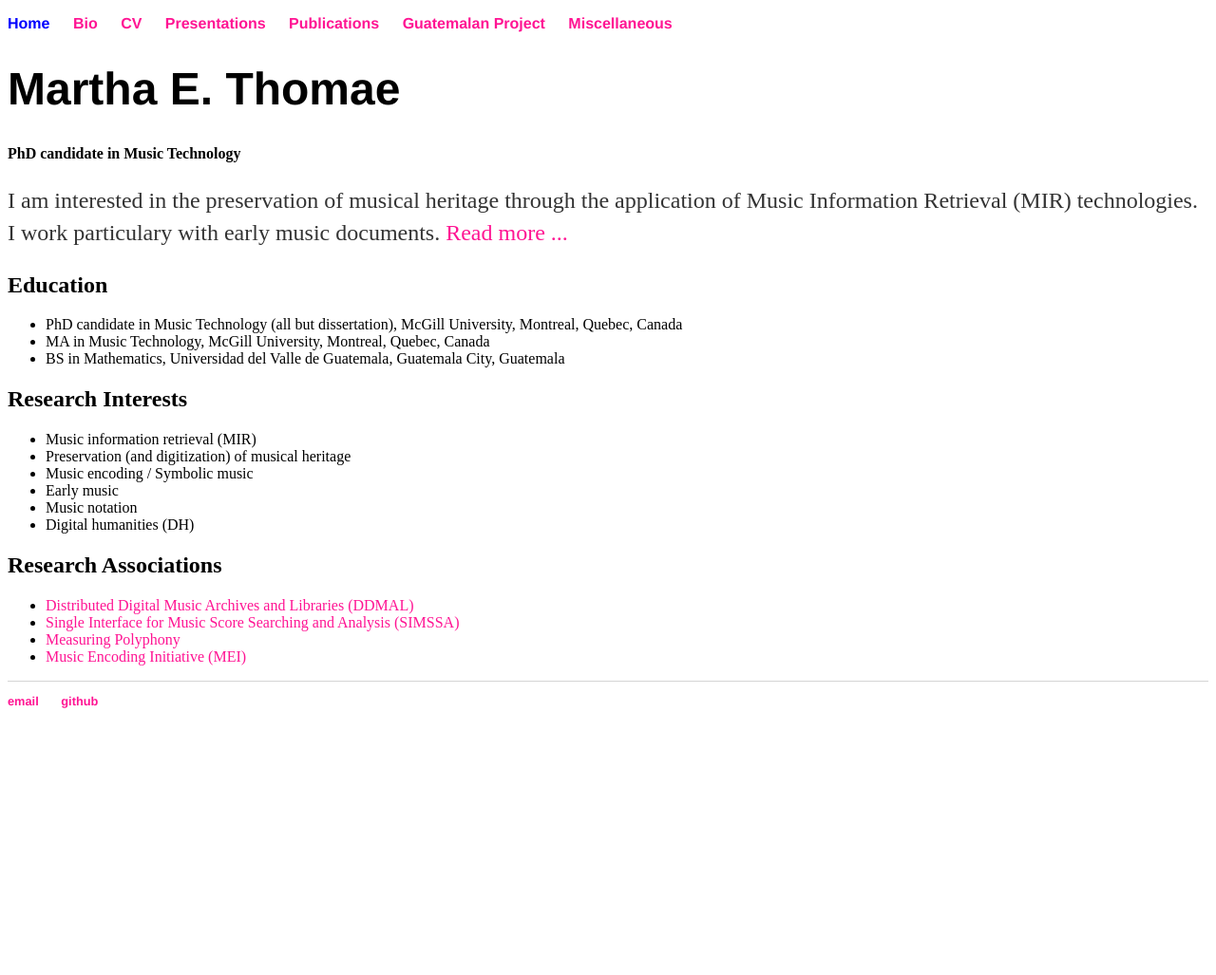
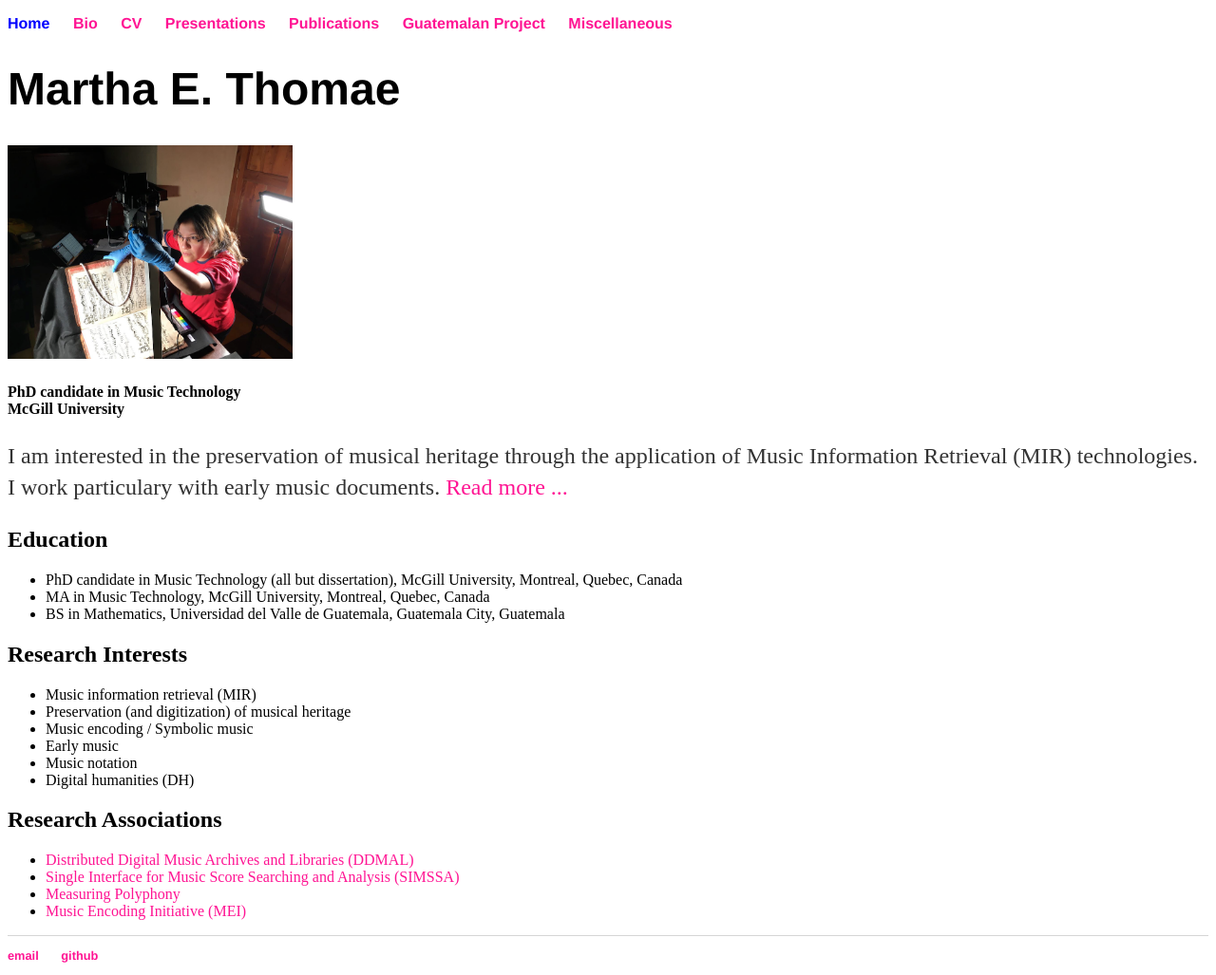
Before and after one commit to martha-thomae/martha-thomae.github.io, a Jekyll site: the page built from index.html, in a window 1280 px wide. Shown: the whole page at 95% size. Built offline with Jekyll 4.4.1, drawn with Linux system fonts in a browser that asks for light colours; before the commit the page ends 900 px from its top, so only the background shows below that.

Commit message:
Add image to home page

```diff
--- a/index.html
+++ b/index.html
@@ -4,7 +4,13 @@ title: Martha Thomae's website
 ---
 <div class="blurb">
     <h1>Martha E. Thomae</h1>
-    <h4>PhD candidate in Music Technology</h4>
+    <div>
+        <img src="/assets/images/martha_digitization_photo.png" alt="Me digitizing a Guatemalan choirbook from the colonial period" width="300">
+        <h4>
+            PhD candidate in Music Technology
+            <br>McGill University
+        </h4>
+    </div>
     <p>
         I am interested in the preservation of musical heritage through the application of Music Information Retrieval (MIR) technologies. I work particulary with early music documents. <a href="/bio.html">Read more ...</a>
     </p>
```
